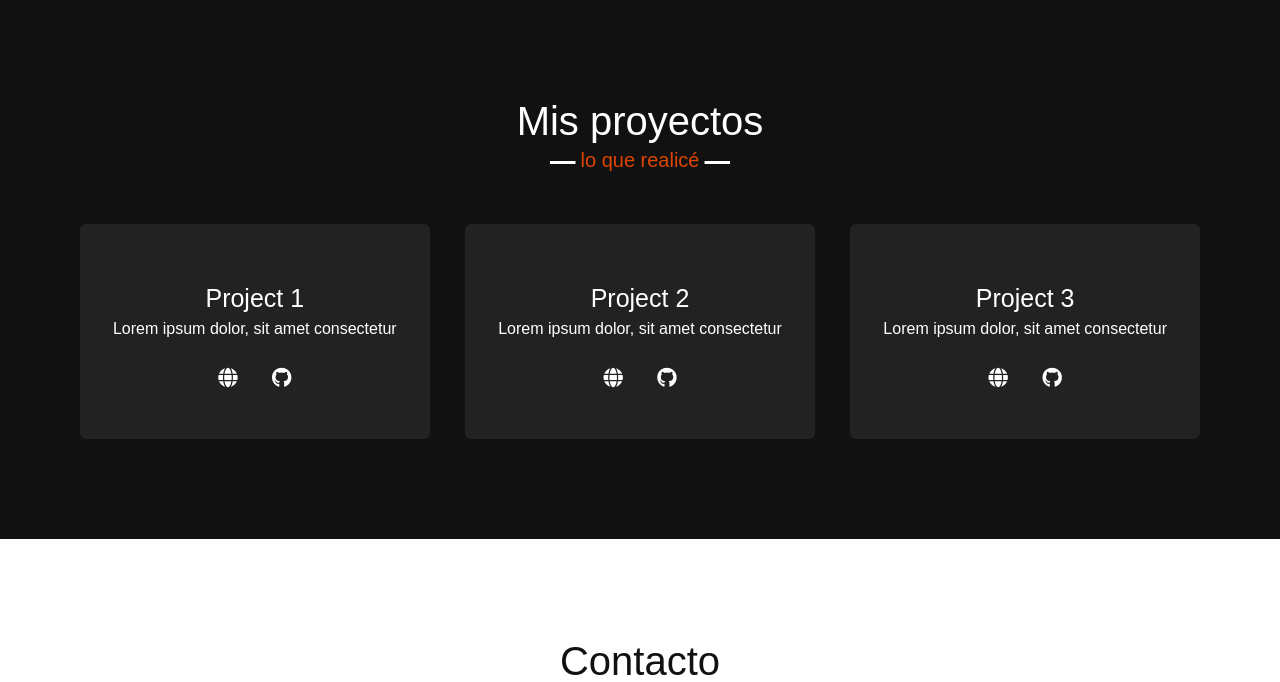
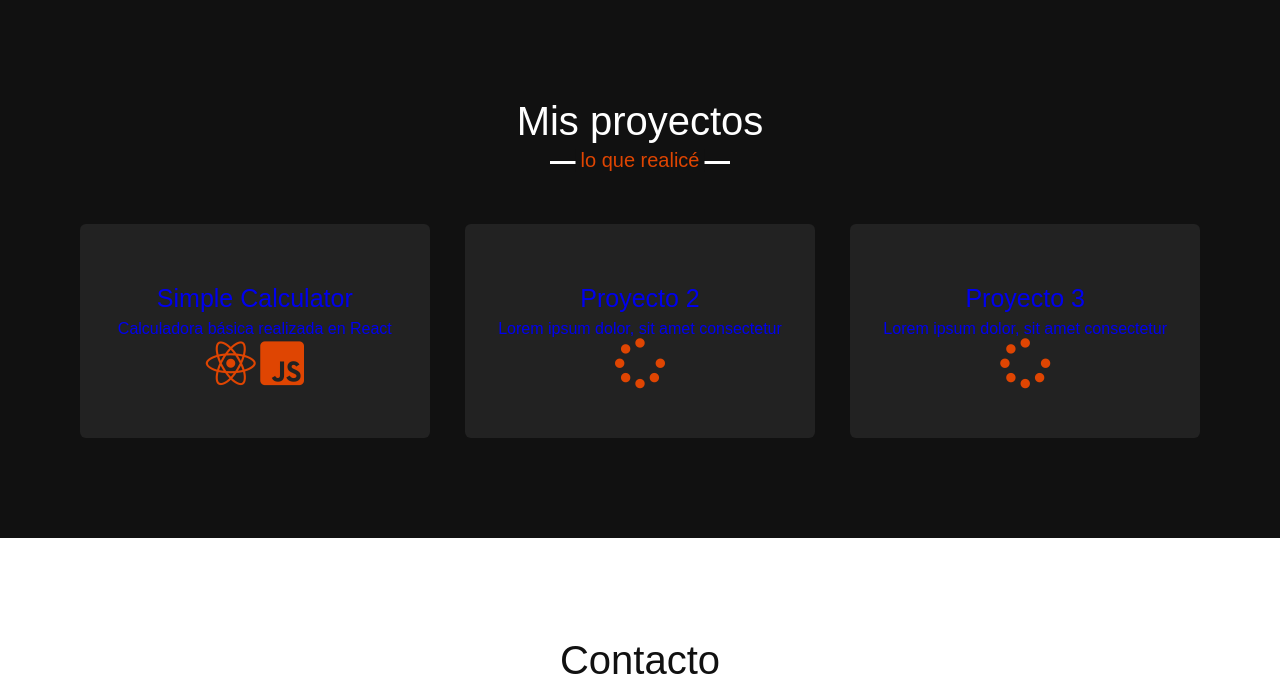
Before and after one commit to ncacioni/02-Portfolio, a PHP site: page / in a window 1280 px wide. Shown: the part 2844-3526 px from the top of the page. Run offline with PHP 8.4, Linux system fonts and the light colour scheme; some libraries are stand-ins or nearby versions.

Commit message:
added projects

```diff
--- a/index.php
+++ b/index.php
@@ -184,36 +184,34 @@
         <div class="max-width">
             <h2 class="project title">Mis proyectos</h2>
             <div class="serv-content">
-                <div class="project-card card">
+                <a href="https://ncacioni.github.io/React-Calculator/" class="project-card card project01">
                     <div class="box">
-                        <div class="text">Project 1</div>
+                        <div class="text">Simple Calculator</div>
+                        <p>Calculadora básica realizada en React</p>
+                        <div class="techs">
+                            <i class="fab fa-react"></i>
+                            <i class="fab fa-js-square"></i>
+                        </div>
+                    </div>
+                </a>
+                <a href="https://ncacioni.github.io/React-Calculator/" class="project-card card project02">
+                    <div class="box">
+                        <div class="text">Proyecto 2</div>
                         <p>Lorem ipsum dolor, sit amet consectetur</p>
-                            <div class="linked">
-                                <i class="cool fas fa-globe"></i>
-                                <i class="fab fa-github"></i>
-                            </div>
+                        <div class="techs">
+                            <i class="fas fa-spinner"></i>
+                        </div>
                     </div>
-                </div>
-                <div class="project-card card">
+                </a>
+                <a href="https://ncacioni.github.io/React-Calculator/" class="project-card card project03">
                     <div class="box">
-                        <div class="text">Project 2</div>
+                        <div class="text">Proyecto 3</div>
                         <p>Lorem ipsum dolor, sit amet consectetur</p>
-                            <div class="linked">
-                                <i class="cool fas fa-globe"></i>
-                                <i class="fab fa-github"></i>
-                            </div>
+                        <div class="techs">
+                            <i class="fas fa-spinner"></i>
+                        </div>
                     </div>
-                </div>
-                <div class="project-card card">
-                    <div class="box">
-                        <div class="text">Project 3</div>
-                        <p>Lorem ipsum dolor, sit amet consectetur</p>
-                            <div class="linked">
-                                <i class="cool fas fa-globe"></i>
-                                <i class="fab fa-github"></i>
-                            </div>
-                    </div>
-                </div>
+                </a>
             </div>
         </div>
     </section>
```
Also changed, not shown: indexen.php (+19 -21 lines).
